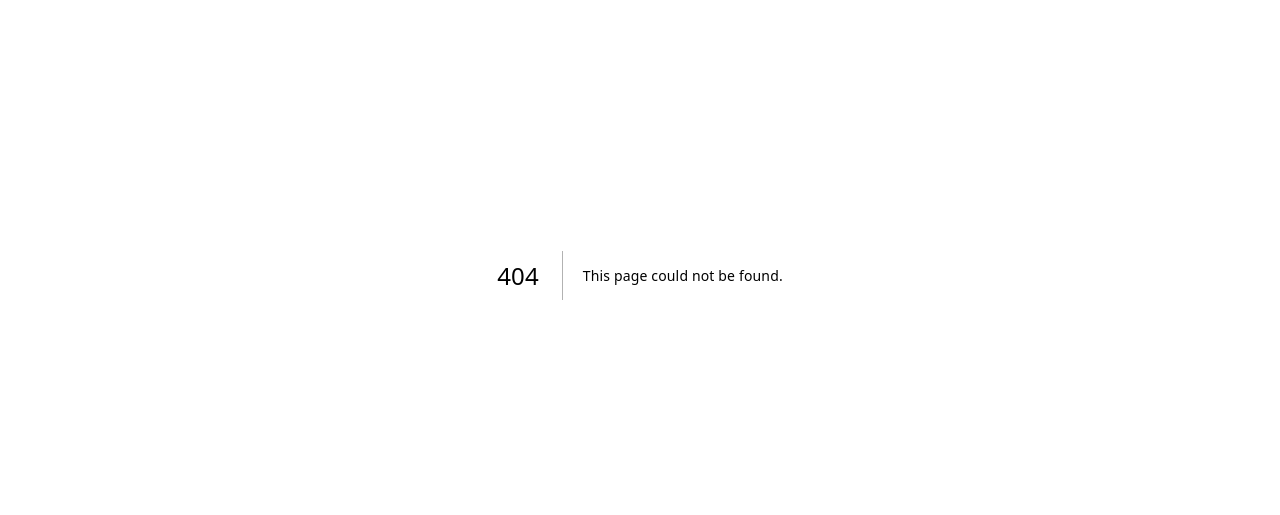
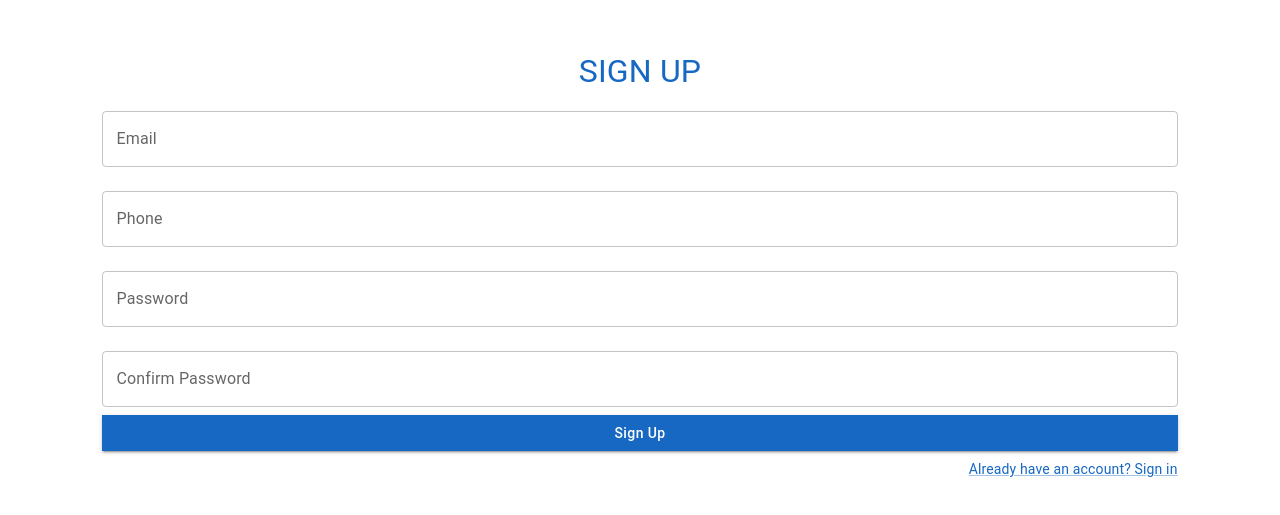
Before and after one commit to LoiDo-A5/discover-our-story-chat-frontend, a Next.js app: page /signup in a window 1280 px wide. Before the commit this address had no page. Shown: the part 125-640 px from the top of the page. Built offline with nearby package versions, Linux system fonts and the light colour scheme.

Commit message:
fix code

```diff
--- a/src/configs/API.js
+++ b/src/configs/API.js
@@ -3,6 +3,7 @@ const API_ROOT = process.env.NEXT_PUBLIC_API_URL;
 const API = {
   AUTH: {
     LOGIN: `${API_ROOT}/accounts/login/`,
+    SIGNUP: `${API_ROOT}/accounts/register/phone/`,
   },
 };
 
--- a/src/pages/_app.js
+++ b/src/pages/_app.js
@@ -5,6 +5,8 @@ import CssBaseline from "@mui/material/CssBaseline";
 import { theme } from "../utils/utils";
 import { Provider } from "react-redux";
 import store from "../redux/store";
+import { ToastContainer } from "react-toastify";
+import 'react-toastify/dist/ReactToastify.css';
 
 const MyApp = ({ Component, pageProps }) => {
   useEffect(() => {
@@ -16,6 +18,7 @@ const MyApp = ({ Component, pageProps }) => {
 
   return (
     <Provider store={store}>
+      <ToastContainer />
       <ThemeProvider theme={theme}>
         <CssBaseline />
         <Component {...pageProps} />
--- /dev/null
+++ b/src/pages/signup.tsx
@@ -0,0 +1,99 @@
+// SignupForm.tsx
+import React, { useState, FormEvent, useEffect } from "react";
+import useStyles from "../styles/login/useLoginStyle";
+import { Button, Container, TextField, Link } from "@mui/material";
+import { axiosPost } from "../utils/apis/axios";
+import API from "../configs/API";
+import { useDispatch } from "react-redux";
+import { useRouter } from "next/router";
+import Routes from "../utils/Route";
+import { ToastTopHelper } from "@/utils/utils";
+
+interface SignupFormProps { }
+
+const SignupForm: React.FC<SignupFormProps> = () => {
+    const classes = useStyles();
+    const dispatch = useDispatch();
+    const router = useRouter();
+
+    const [email, setEmail] = useState<string>("");
+    const [phone, setPhone] = useState<string>("");
+    const [password, setPassword] = useState<string>("");
+    const [confirmPassword, setConfirmPassword] = useState<string>("");
+
+    const handleSubmit = async (event: FormEvent) => {
+        event.preventDefault();
+
+        if (password !== confirmPassword) {
+            ToastTopHelper.error('Password and Confirm Password do not match');
+            return;
+        }
+
+        const { success, data } = await axiosPost(API.AUTH.SIGNUP, {
+            email: email,
+            phone: phone,
+            password1: password,
+            password2: confirmPassword
+        });
+
+        if (success) {
+            router.push(Routes.Home);
+        } else {
+            ToastTopHelper.error('Signup failed');
+        }
+    };
+
+    return (
+        <Container className={classes.background}>
+            <form onSubmit={handleSubmit}>
+                <div className={classes.title}>SIGN UP</div>
+                <TextField
+                    label="Email"
+                    fullWidth
+                    variant="outlined"
+                    margin="normal"
+                    type="email"
+                    value={email}
+                    onChange={(e) => setEmail(e.target.value)}
+                />
+                <TextField
+                    label="Phone"
+                    fullWidth
+                    variant="outlined"
+                    margin="normal"
+                    type="text"
+                    value={phone}
+                    onChange={(e) => setPhone(e.target.value)}
+                />
+                <TextField
+                    label="Password"
+                    fullWidth
+                    variant="outlined"
+                    margin="normal"
+                    type="password"
+                    value={password}
+                    onChange={(e) => setPassword(e.target.value)}
+                />
+                <TextField
+                    label="Confirm Password"
+                    fullWidth
+                    variant="outlined"
+                    margin="normal"
+                    type="password"
+                    value={confirmPassword}
+                    onChange={(e) => setConfirmPassword(e.target.value)}
+                />
+                <Button type="submit" variant="contained" color="primary" fullWidth>
+                    Sign Up
+                </Button>
+                <div className={classes.signupLink}>
+                    <Link href={Routes.Login} variant="body2">
+                        Already have an account? Sign in
+                    </Link>
+                </div>
+            </form>
+        </Container>
+    );
+};
+
+export default SignupForm;
--- a/src/styles/login/useLoginStyle.js
+++ b/src/styles/login/useLoginStyle.js
@@ -29,6 +29,11 @@ const useStyles = makeStyles(() => ({
     fontSize: 32,
     color: Colors.Blue19,
   },
+  signupLink: {
+    marginTop: 8,
+    display: "flex",
+    justifyContent: "flex-end",
+  },
 }));
 
 export default useStyles;
--- a/src/utils/Route/index.js
+++ b/src/utils/Route/index.js
@@ -1,7 +1,8 @@
 const Routes = {
-  Home: '/',
-  Login: '/login',
-  MyAccount: '/my-account',
+  Home: "/",
+  Login: "/login",
+  MyAccount: "/my-account",
+  Signup: "/signup",
 };
 
 export default Routes;
```
Also changed, not shown: src/pages/login.tsx (+6 -1 lines).
